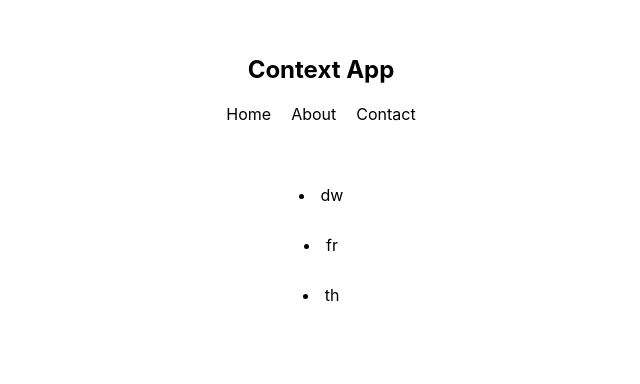
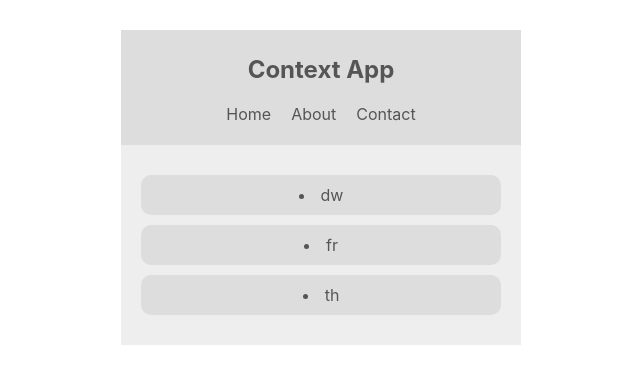
Before and after one commit to Vaibhav-Dhiman/Context_And_Hooks, a React (Create React App) app: page / in a window 1280 px wide. Shown: the top 384 px of the page, without its empty margins (319-959 px from the left). Built offline with nearby package versions, Linux system fonts and the light colour scheme.

Commit message:
sharing data using context

```diff
--- a/src/components/BookList.js
+++ b/src/components/BookList.js
@@ -1,12 +1,16 @@
 import React, { Component } from 'react';
+import {ThemeContext} from '../contexts/ThemeContext';
 
 class BookList extends Component {
+  static contextType = ThemeContext;
        render() {
+          const {isLightTheme,light,dark} = this.context;
+          const theme = isLightTheme ? light : dark;
         return (
-            <div className = "book-list">
-                <li>dw</li>
-                <li>fr</li>
-                <li>th</li>
+            <div className = "book-list" style={{color: theme.syntax, background: theme.bg}}>
+                <li style={{background: theme.ui}}>dw</li>
+                <li style={{background: theme.ui}}>fr</li>
+                <li style={{background: theme.ui}}>th</li>
             </div>
         );
     }
--- a/src/components/Navbar.js
+++ b/src/components/Navbar.js
@@ -1,9 +1,13 @@
 import React,{Component} from 'react';
+import {ThemeContext} from '../contexts/ThemeContext';
 
 class Navbar extends Component {
+  static contextType = ThemeContext;
     render() {
+      const {isLightTheme, light,dark} = this.context;
+      const theme = isLightTheme ? light : dark;
         return (
-            <nav>
+            <nav style={{background: theme.ui, color: theme.syntax}}>
                 <h1>Context App</h1>
                   <ul>
                     <li>Home</li>
```
